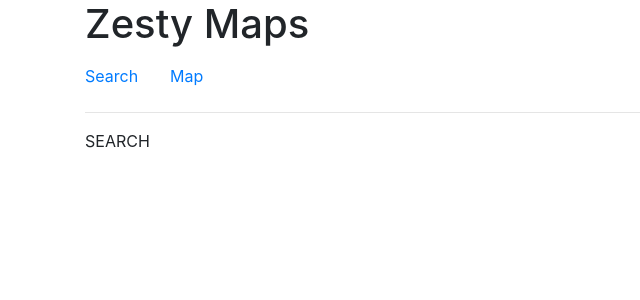
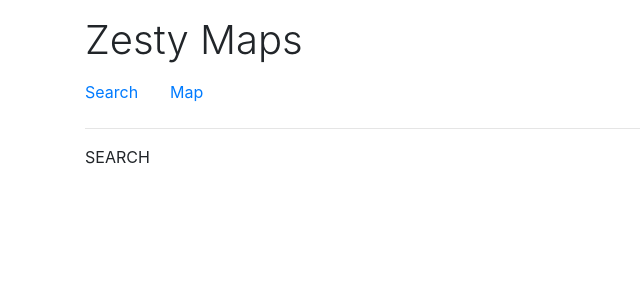
Before and after one commit to rileym11/zesty-maps, a React (Create React App) app: page / in a window 1280 px wide. Shown: the top 300 px of the page, without its empty margins (0-640 px from the left). Built offline with nearby package versions, Linux system fonts and the light colour scheme; no server answers; what react-google-maps would draw is missing.

Commit message:
cleanup(Layout): styles

```diff
--- a/src/components/Layout.scss
+++ b/src/components/Layout.scss
@@ -1,5 +1,10 @@
 .z-header {
+  padding-top: 1em;
   width: fit-content;
+
+  > h1 {
+    font-weight: 300;
+  }
 
   .nav > .nav-item:first-of-type a {
     padding-left: 0;
```
